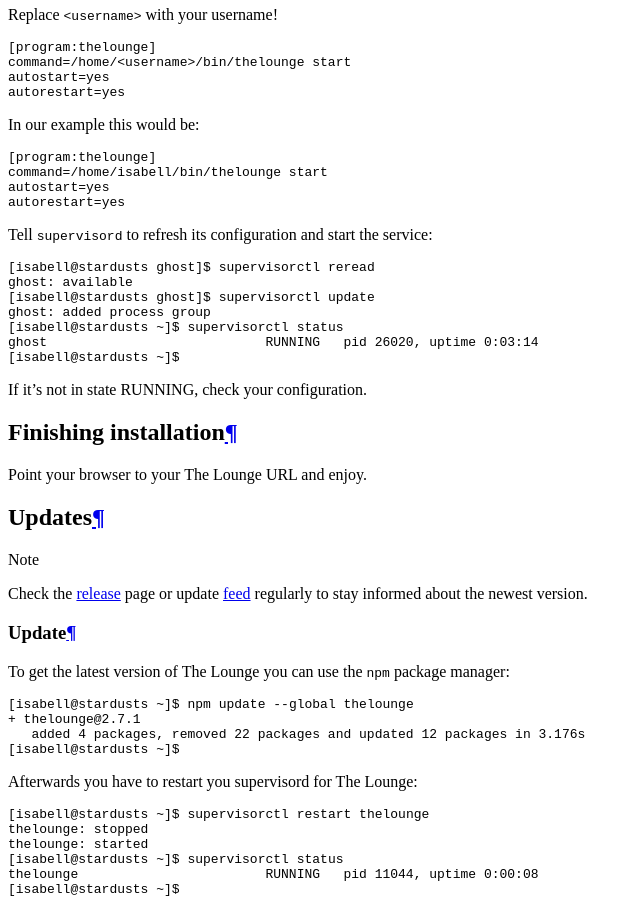
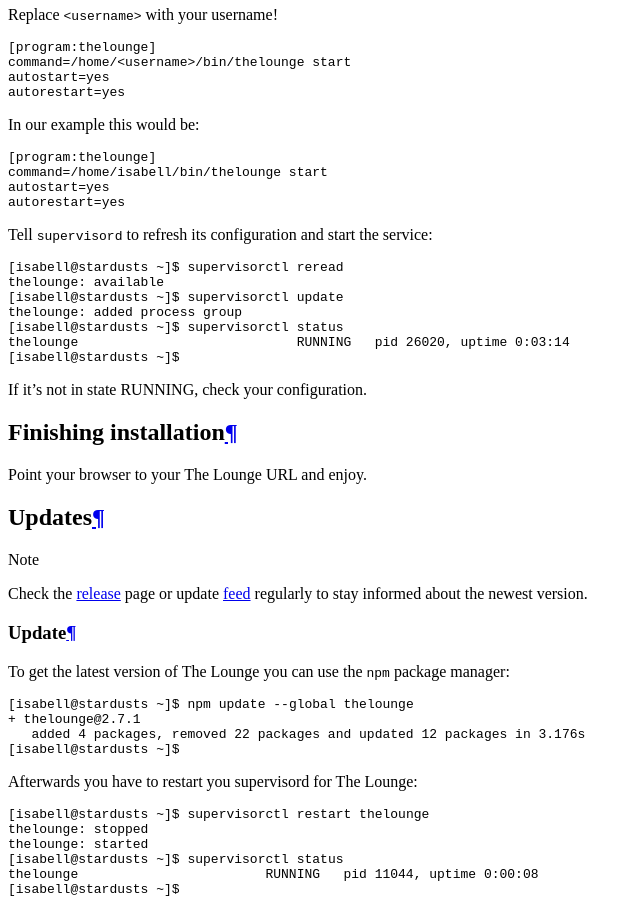
Before and after one commit to Uberspace/lab, a Sphinx documentation site: the page built from source/guide_the-lounge.rst, in a window 1280 px wide and 900 px high, scrolled down 3581 px. Shown: the whole window, without its empty margins (0-642 px from the left). Built offline with Sphinx 7.4.7 and the Read the Docs theme 2.0.0, drawn with Linux system fonts in a browser that asks for light colours.

Commit message:
Update guide_the-lounge.rst
Remove references to ghost (this was based on the ghost guide).
Remove unused URL.

```diff
--- a/source/guide_the-lounge.rst
+++ b/source/guide_the-lounge.rst
@@ -155,12 +155,12 @@
 
 ::
 
- [isabell@stardusts ghost]$ supervisorctl reread
- ghost: available
- [isabell@stardusts ghost]$ supervisorctl update
- ghost: added process group
+ [isabell@stardusts ~]$ supervisorctl reread
+ thelounge: available
+ [isabell@stardusts ~]$ supervisorctl update
+ thelounge: added process group
  [isabell@stardusts ~]$ supervisorctl status
- ghost                            RUNNING   pid 26020, uptime 0:03:14
+ thelounge                            RUNNING   pid 26020, uptime 0:03:14
  [isabell@stardusts ~]$
 
 If it's not in state RUNNING, check your configuration.
```
Also changed, not shown: other parts of source/guide_the-lounge.rst (+0 -1 lines).
